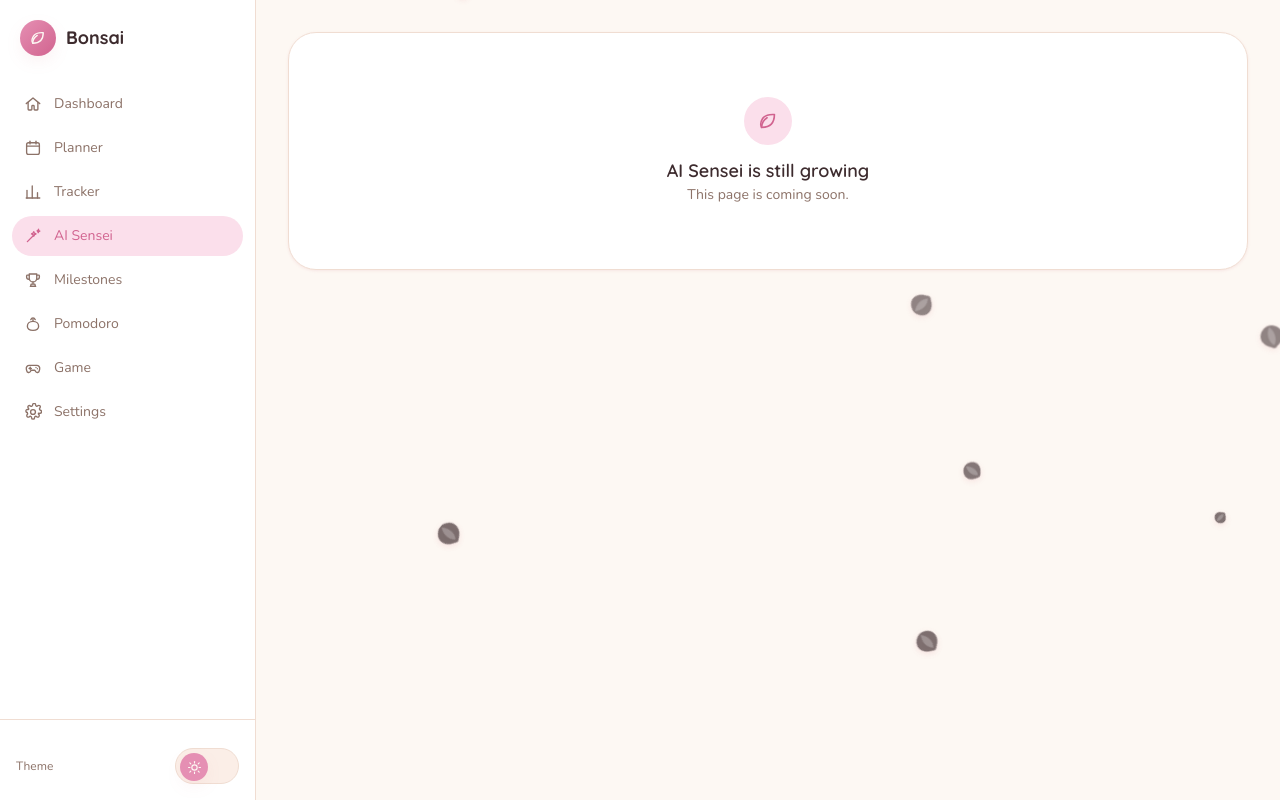
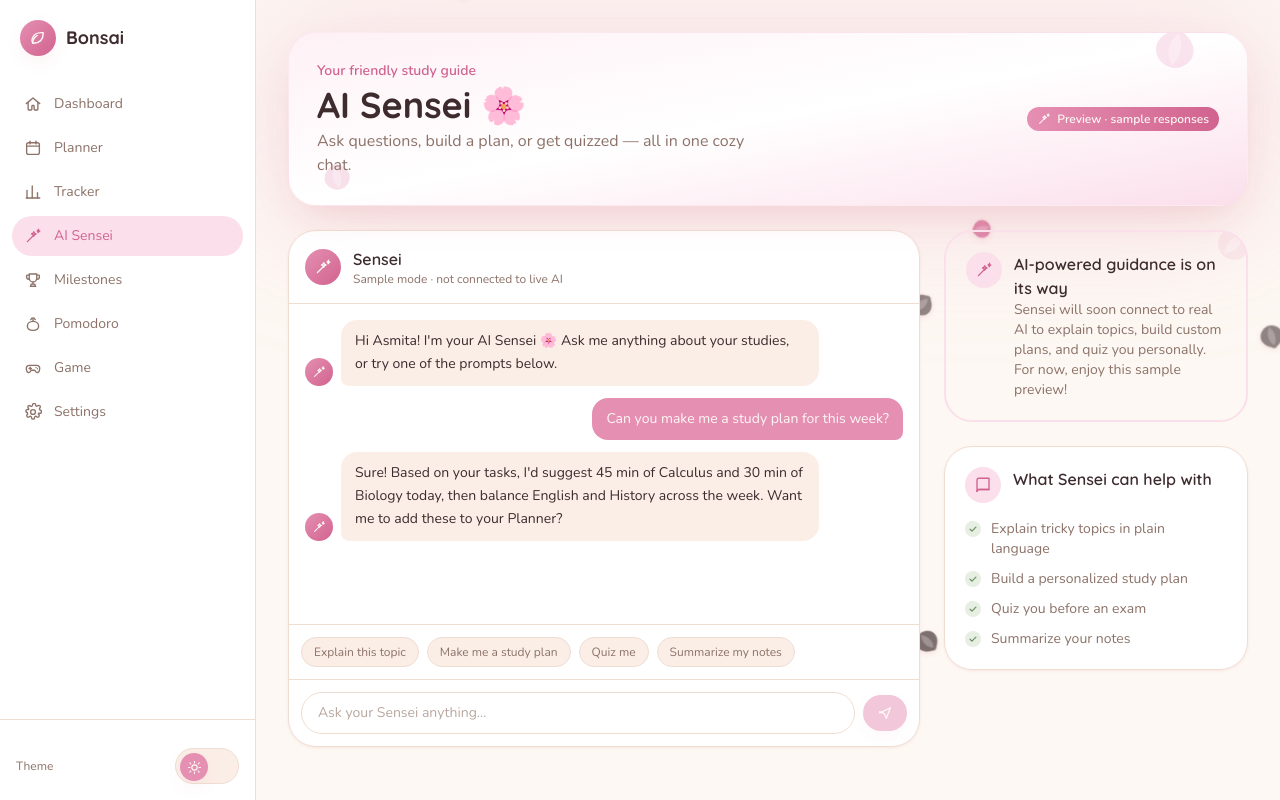
Before and after one commit to asmeetaahh/bonsai-study-app, a React (Vite) app: page / in a window 1280 px wide. Both pictures are taken after a click on the button "AI Sensei". Built offline with nearby package versions, Linux system fonts and the light colour scheme.

Commit message:
feat: add Bonsai AI Sensei page
Co-Authored-By: Claude Sonnet 5 <noreply@anthropic.com>

```diff
--- a/src/App.jsx
+++ b/src/App.jsx
@@ -15,6 +15,7 @@ import {
 import { Dashboard } from './pages/Dashboard'
 import { Planner } from './pages/Planner'
 import { Tracker } from './pages/Tracker'
+import { AiSensei } from './pages/AiSensei'
 
 const NAV_ITEMS = [
   { id: 'dashboard', label: 'Dashboard', icon: HomeIcon },
@@ -50,7 +51,10 @@ function App() {
       {activeId === 'dashboard' && <Dashboard />}
       {activeId === 'planner' && <Planner />}
       {activeId === 'tracker' && <Tracker />}
-      {!['dashboard', 'planner', 'tracker'].includes(activeId) && <ComingSoon label={activeLabel} />}
+      {activeId === 'ai-sensei' && <AiSensei />}
+      {!['dashboard', 'planner', 'tracker', 'ai-sensei'].includes(activeId) && (
+        <ComingSoon label={activeLabel} />
+      )}
     </AppShell>
   )
 }
--- a/src/components/icons.jsx
+++ b/src/components/icons.jsx
@@ -224,3 +224,11 @@ export function WandSparkleIcon(props) {
     </svg>
   )
 }
+
+export function SendIcon(props) {
+  return (
+    <svg {...base(props)} className={props.className}>
+      <path d="M4 12 20 4l-6 16-3-7-7-3Z" />
+    </svg>
+  )
+}
--- /dev/null
+++ b/src/pages/AiSensei.jsx
@@ -0,0 +1,235 @@
+import { useEffect, useRef, useState } from 'react'
+import { Card, CardHeader, Badge, Button } from '../components/ui'
+import { WandSparkleIcon, SendIcon, BookIcon, CheckIcon } from '../components/icons'
+import { PetalShape } from '../components/effects/SakuraPetals'
+
+const SUGGESTED_PROMPTS = ['Explain this topic', 'Make me a study plan', 'Quiz me', 'Summarize my notes']
+
+const MOCK_REPLIES = {
+  'explain this topic':
+    "Happy to help! Pick a topic from your Planner and I'll break it down step by step. (Sample response — real AI explanations are coming soon 🌱)",
+  'make me a study plan':
+    "Here's a sample plan: 45 min Calculus, 30 min Biology, then a 20 min English review. Once I'm fully connected, I'll tailor this to your real tasks!",
+  'quiz me':
+    "Sample quiz question: what's the derivative of x²? (Real personalized quizzes are coming soon — this is just a preview!)",
+  'summarize my notes':
+    "I'd summarize your uploaded notes right here. Note uploads and real summarization are coming soon 🌸",
+}
+
+const FALLBACK_REPLY =
+  "That's a great question! I'm still learning — real AI-powered answers are coming soon. For now, this is a sample response. 🌱"
+
+const CAPABILITIES = [
+  'Explain tricky topics in plain language',
+  'Build a personalized study plan',
+  'Quiz you before an exam',
+  'Summarize your notes',
+]
+
+const INITIAL_MESSAGES = [
+  {
+    id: 1,
+    role: 'assistant',
+    text: "Hi Asmita! I'm your AI Sensei 🌸 Ask me anything about your studies, or try one of the prompts below.",
+  },
+  { id: 2, role: 'user', text: 'Can you make me a study plan for this week?' },
+  {
+    id: 3,
+    role: 'assistant',
+    text: "Sure! Based on your tasks, I'd suggest 45 min of Calculus and 30 min of Biology today, then balance English and History across the week. Want me to add these to your Planner?",
+  },
+]
+
+function getMockReply(text) {
+  return MOCK_REPLIES[text.trim().toLowerCase()] ?? FALLBACK_REPLY
+}
+
+function ChatBubble({ role, text }) {
+  const isAssistant = role === 'assistant'
+  return (
+    <div className={['flex items-end gap-2', isAssistant ? 'justify-start' : 'justify-end'].join(' ')}>
+      {isAssistant && (
+        <span className="flex h-7 w-7 shrink-0 items-center justify-center rounded-full bg-gradient-to-br from-primary to-primary-strong text-text-inverse">
+          <WandSparkleIcon size={14} />
+        </span>
+      )}
+      <div
+        className={[
+          'max-w-[80%] rounded-2xl px-3.5 py-2.5 text-sm leading-relaxed',
+          isAssistant
+            ? 'rounded-bl-sm bg-surface text-text'
+            : 'rounded-br-sm bg-primary text-text-inverse',
+        ].join(' ')}
+      >
+        {text}
+      </div>
+    </div>
+  )
+}
+
+function TypingBubble() {
+  return (
+    <div className="flex items-end gap-2">
+      <span className="flex h-7 w-7 shrink-0 items-center justify-center rounded-full bg-gradient-to-br from-primary to-primary-strong text-text-inverse">
+        <WandSparkleIcon size={14} />
+      </span>
+      <div className="flex items-center gap-1 rounded-2xl rounded-bl-sm bg-surface px-4 py-3">
+        <span className="h-1.5 w-1.5 animate-bounce rounded-full bg-text-faint [animation-delay:-0.2s]" />
+        <span className="h-1.5 w-1.5 animate-bounce rounded-full bg-text-faint [animation-delay:-0.1s]" />
+        <span className="h-1.5 w-1.5 animate-bounce rounded-full bg-text-faint" />
+      </div>
+    </div>
+  )
+}
+
+export function AiSensei() {
+  const [messages, setMessages] = useState(INITIAL_MESSAGES)
+  const [input, setInput] = useState('')
+  const [isTyping, setIsTyping] = useState(false)
+  const bottomRef = useRef(null)
+
+  useEffect(() => {
+    bottomRef.current?.scrollIntoView({ behavior: 'smooth', block: 'end' })
+  }, [messages, isTyping])
+
+  const sendMessage = (text) => {
+    const trimmed = text.trim()
+    if (!trimmed || isTyping) return
+
+    setMessages((prev) => [...prev, { id: Date.now(), role: 'user', text: trimmed }])
+    setInput('')
+    setIsTyping(true)
+
+    setTimeout(() => {
+      setMessages((prev) => [
+        ...prev,
+        { id: Date.now() + 1, role: 'assistant', text: getMockReply(trimmed) },
+      ])
+      setIsTyping(false)
+    }, 700)
+  }
+
+  const handleSubmit = (e) => {
+    e.preventDefault()
+    sendMessage(input)
+  }
+
+  return (
+    <div className="flex flex-col gap-6">
+      {/* header */}
+      <div className="relative">
+        <div
+          aria-hidden="true"
+          className="pointer-events-none absolute -inset-6 -z-10 rounded-[3rem] bg-primary/20 blur-3xl"
+        />
+        <Card
+          variant="elevated"
+          padding="lg"
+          className="relative overflow-hidden border-primary-soft/60 bg-gradient-to-br from-primary-softer via-bg-elevated to-primary-soft"
+        >
+          <PetalShape className="pointer-events-none absolute -top-2 right-12 h-12 w-12 rotate-12 text-primary/25" />
+          <PetalShape className="pointer-events-none absolute bottom-3 left-8 hidden h-8 w-8 -rotate-12 text-primary-strong/20 sm:block" />
+
+          <div className="relative flex flex-wrap items-center gap-3">
+            <div className="flex-1">
+              <p className="text-sm font-semibold text-primary-strong">Your friendly study guide</p>
+              <h1 className="mt-1 font-display text-3xl font-bold text-text sm:text-4xl">AI Sensei 🌸</h1>
+              <p className="mt-1 max-w-md text-text-muted">
+                Ask questions, build a plan, or get quizzed — all in one cozy chat.
+              </p>
+            </div>
+            <Badge variant="streak" icon={WandSparkleIcon}>
+              Preview · sample responses
+            </Badge>
+          </div>
+        </Card>
+      </div>
+
+      <div className="grid grid-cols-1 gap-6 lg:grid-cols-3">
+        {/* chat */}
+        <Card padding="none" className="flex flex-col overflow-hidden lg:col-span-2">
+          <div className="flex items-center gap-3 border-b border-border p-4">
+            <span className="flex h-9 w-9 shrink-0 items-center justify-center rounded-full bg-gradient-to-br from-primary to-primary-strong text-text-inverse">
+              <WandSparkleIcon size={18} />
+            </span>
+            <div className="min-w-0">
+              <p className="font-display font-semibold text-text">Sensei</p>
+              <p className="truncate text-xs text-text-muted">Sample mode · not connected to live AI</p>
+            </div>
+          </div>
+
+          <div className="flex max-h-[420px] min-h-[320px] flex-col gap-3 overflow-y-auto p-4">
+            {messages.map((m) => (
+              <ChatBubble key={m.id} role={m.role} text={m.text} />
+            ))}
+            {isTyping && <TypingBubble />}
+            <div ref={bottomRef} />
+          </div>
+
+          <div className="flex flex-wrap gap-2 border-t border-border p-3">
+            {SUGGESTED_PROMPTS.map((prompt) => (
+              <button
+                key={prompt}
+                type="button"
+                onClick={() => sendMessage(prompt)}
+                className="rounded-full border border-border bg-surface px-3 py-1.5 text-xs font-medium text-text-muted transition-colors duration-150 hover:border-primary hover:text-primary-strong"
+              >
+                {prompt}
+              </button>
+            ))}
+          </div>
+
+          <form onSubmit={handleSubmit} className="flex items-center gap-2 border-t border-border p-3">
+            <input
+              type="text"
+              value={input}
+              onChange={(e) => setInput(e.target.value)}
+              placeholder="Ask your Sensei anything…"
+              className="min-w-0 flex-1 rounded-full border border-border bg-bg-elevated px-4 py-2.5 text-sm text-text placeholder:text-text-faint focus:outline-none focus:ring-2 focus:ring-primary"
+            />
+            <Button
+              type="submit"
+              icon={SendIcon}
+              disabled={!input.trim() || isTyping}
+              className="!px-3.5"
+              aria-label="Send message"
+            />
+          </form>
+        </Card>
+
+        {/* sidebar */}
+        <div className="flex flex-col gap-6">
+          <Card variant="outline" className="relative overflow-hidden border-primary-soft">
+            <PetalShape className="pointer-events-none absolute -right-2 -top-2 h-10 w-10 rotate-45 text-primary/15" />
+            <div className="relative flex items-start gap-3">
+              <span className="flex h-9 w-9 shrink-0 items-center justify-center rounded-full bg-primary-soft text-primary-strong">
+                <WandSparkleIcon size={18} />
+              </span>
+              <div>
+                <p className="font-display font-semibold text-text">AI-powered guidance is on its way</p>
+                <p className="text-sm text-text-muted">
+                  Sensei will soon connect to real AI to explain topics, build custom plans, and quiz you
+                  personally. For now, enjoy this sample preview!
+                </p>
+              </div>
+            </div>
+          </Card>
+
+          <Card>
+            <CardHeader title="What Sensei can help with" icon={BookIcon} />
+            <ul className="flex flex-col gap-2.5">
+              {CAPABILITIES.map((item) => (
+                <li key={item} className="flex items-start gap-2.5 text-sm text-text-muted">
+                  <span className="mt-0.5 flex h-4 w-4 shrink-0 items-center justify-center rounded-full bg-accent-green-soft text-accent-green-strong">
+                    <CheckIcon size={10} strokeWidth={3} />
+                  </span>
+                  {item}
+                </li>
+              ))}
+            </ul>
+          </Card>
+        </div>
+      </div>
+    </div>
+  )
+}
```
